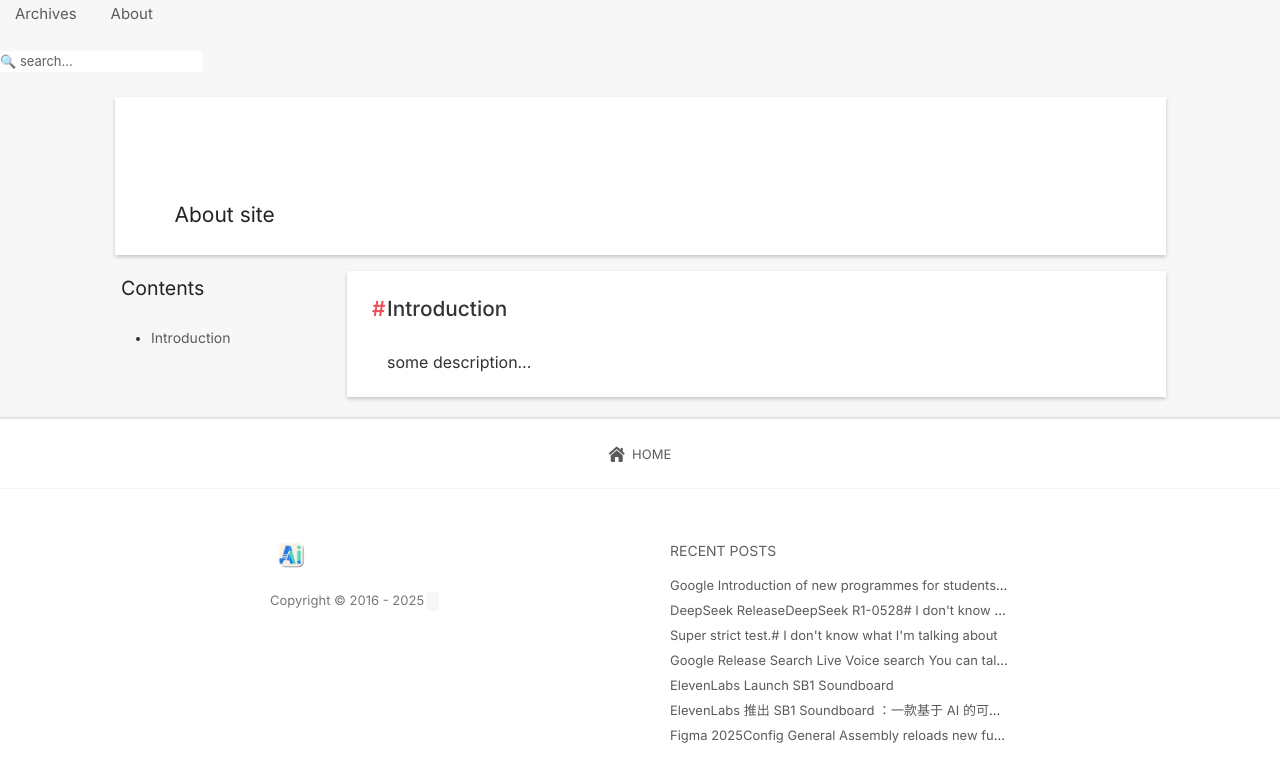
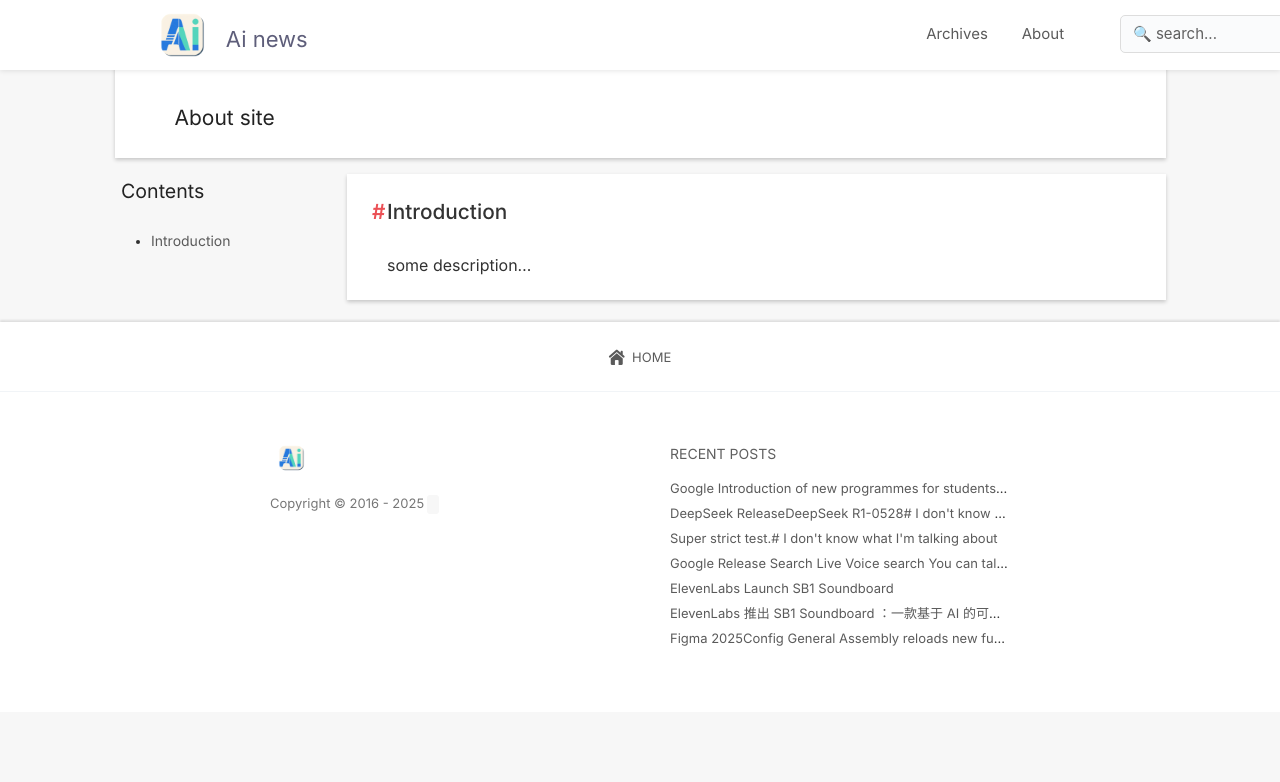
Before and after one commit to hujingzzz/ainews, a Jekyll site: the page built from about.md, in a window 1280 px wide. Shown: the top 782 px of the page. Built offline with Jekyll 4.4.1, drawn with Linux system fonts in a browser that asks for light colours; nearby versions of some CDN libraries; comment, search, counter and statistics services are not loaded.

Commit message:
修改搜索框

```diff
--- a/_includes/header.html
+++ b/_includes/header.html
@@ -1,6 +1,5 @@
-<header>
-  <div class="navbar-top">
-    <div class="logo">
+<header id="header" class="header bg-white">
+    <div class="navbar-container">
         <a href="{{ '/' | prepend: site.baseurl }}" class="navbar-logo">
             <img src="{{ '/style/image/logo.png' | prepend: site.baseurl }}" alt="{{ site.name }}" />
             <span>{{ site.name }}</span>
@@ -15,6 +14,8 @@
             </form>
             -->
         </div>
+        <div class="navbar-search" style="display:inline-block; vertical-align:middle; margin-left:32px;">
+            <input id="global-search-input" type="text" placeholder="🔍 search..." style="width:180px; padding:6px 12px; font-size:15px; border-radius:5px; border:1.5px solid #ddd; outline:none; background:#fafbfc; transition:box-shadow .2s;">
         </div>
         <div class="navbar-mobile-menu" onclick="">
             <span class="icon-menu cross"><span class="middle"></span></span>
@@ -24,7 +25,4 @@
             </ul>
         </div>
     </div>
-  <div class="navbar-search">
-    <input id="global-search-input" class="search-input" type="text" placeholder="🔍 search...">
-  </div>
 </header>
```
Also changed, not shown: style/css/style.min.css. Lines whose indentation alone changed are shown as unchanged.
